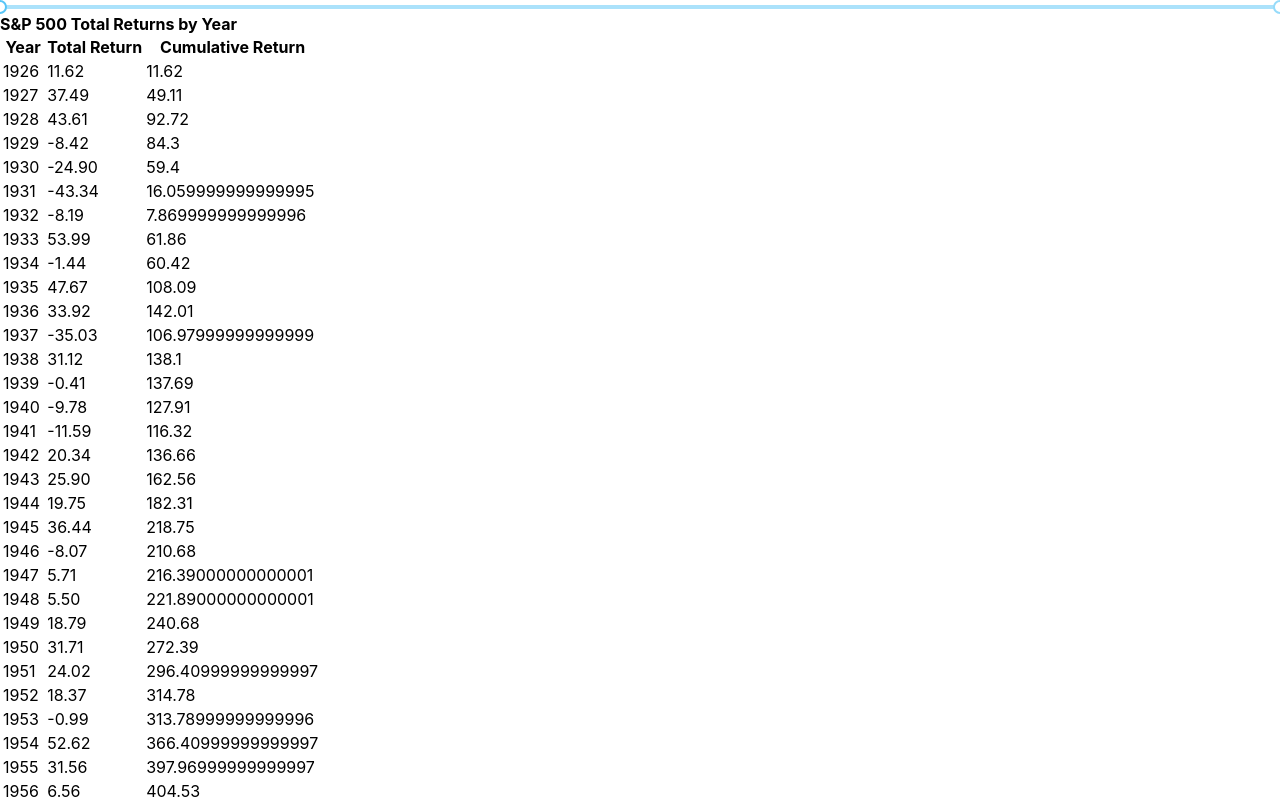
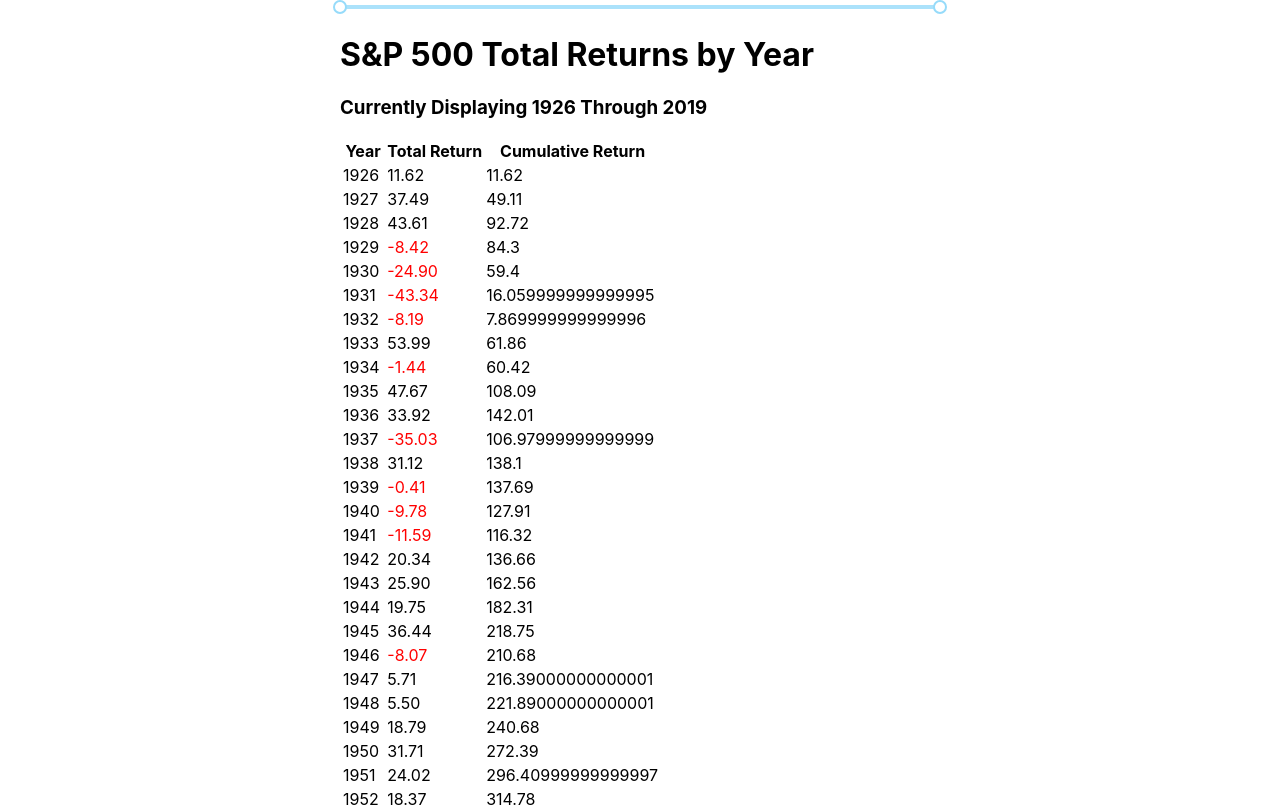
Before and after one commit to malekadair/range-slider, a React (Create React App) app: page / in a window 1280 px wide. Shown: the top 807 px of the page. Built offline with nearby package versions, Linux system fonts and the light colour scheme.

Commit message:
started styling. Finished with all features, but have a bug with displayed market returns.

```diff
--- a/package.json
+++ b/package.json
@@ -1,4 +1,5 @@
 {
+  "homepage": "http://malekadair.github.io/range-slider",
   "name": "range-slider",
   "version": "0.1.0",
   "private": true,
@@ -6,6 +7,7 @@
     "@testing-library/jest-dom": "^5.11.4",
     "@testing-library/react": "^11.1.0",
     "@testing-library/user-event": "^12.1.10",
+    "gh-pages": "^3.1.0",
     "rc-slider": "^9.6.1",
     "react": "^17.0.1",
     "react-dom": "^17.0.1",
@@ -13,6 +15,8 @@
     "web-vitals": "^0.2.4"
   },
   "scripts": {
+    "predeploy": "npm run build",
+    "deploy": "gh-pages -d build",
     "start": "react-scripts start",
     "build": "react-scripts build",
     "test": "react-scripts test",
--- a/src/App.css
+++ b/src/App.css
@@ -1,38 +1,8 @@
-.App {
-  text-align: center;
-}
-
-.App-logo {
-  height: 40vmin;
-  pointer-events: none;
-}
-
-@media (prefers-reduced-motion: no-preference) {
-  .App-logo {
-    animation: App-logo-spin infinite 20s linear;
-  }
-}
-
-.App-header {
-  background-color: #282c34;
-  min-height: 100vh;
+.appContainer {
+  widows: 100%;
+  max-width: 600px;
   display: flex;
   flex-direction: column;
-  align-items: center;
   justify-content: center;
-  font-size: calc(10px + 2vmin);
-  color: white;
+  margin: auto;
 }
-
-.App-link {
-  color: #61dafb;
-}
-
-@keyframes App-logo-spin {
-  from {
-    transform: rotate(0deg);
-  }
-  to {
-    transform: rotate(360deg);
-  }
-}
--- a/src/App.js
+++ b/src/App.js
@@ -7,9 +7,9 @@
 //todos:
 //[X] build table structure
 //[X] order data in ascending order
-//[ ] import and set up slider w/ range
-//[ ] filter range values onChange
-//[ ] acumulate totals for the cumulative column
+//[X] import and set up slider w/ range
+//[X] filter range values onChange
+//[X] acumulate totals for the cumulative column
 //[ ]
 
 class App extends Component {
@@ -22,9 +22,6 @@
       max: "",
       selectedRange: [],
     }
-    const Slider = require('rc-slider');
-    const createSliderWithTooltip = Slider.createSliderWithTooltip;
-    const Range = createSliderWithTooltip(Slider.Range);
 
   };
 
@@ -71,6 +68,7 @@
     this.setState({
       displayedMarketReturns: filteredReturns
     })
+    console.log('first results: ', this.state.displayedMarketReturns)
   }
 
   handleRangeChange = (values) => {
@@ -94,10 +92,11 @@
       // cumulativeTotal
     } = this.state
 
-    // console.log("returns: ", marketReturns)
-    // console.log([selectedRange[0], selectedRange[1]])
+    // console.log(displayedMarketReturns)
+    console.log('second results: ', displayedMarketReturns)
+
     return (
-      <div>
+      <div className="appContainer">
         <Range
           min={min}
           max={max}
@@ -108,8 +107,7 @@
         />
         <Table
           marketReturns={displayedMarketReturns}
-        // cumulativeTotal={cumulativeTotal}
-        // addCumulativeTotal={this.addCumulativeTotal}
+          selectedRange={selectedRange}
         />
       </div>
     )
--- a/src/components/Table.js
+++ b/src/components/Table.js
@@ -23,7 +23,8 @@
 		return (
 			<div id="product-list">
 				<header>
-					<strong>S&P 500 Total Returns by Year</strong>
+					<h1>S&P 500 Total Returns by Year</h1>
+					<h3>Currently Displaying {this.props.selectedRange[0]} Through {this.props.selectedRange[1]}</h3>
 				</header>
 				<table>
 					<thead>
@@ -43,17 +44,17 @@
 							// console.log("post", this.state.cumulativeTotal)
 
 							return (
-								// <TableRow
-								// 	index={index}
-								// 	marketReturn={marketReturn}
-								// 	cumulativeTotal={this.props.cumulativeTotal}
-								// 	addCumulativeTotal={this.props.addCumulativeTotal}
-								// />
-								<tr key={this.props.index}>
-									<td>{marketReturn.year}</td>
-									<td>{marketReturn.totalReturn}</td>
-									<td>{this.cumulativeTotal}</td>
-								</tr>
+								<TableRow
+									index={index}
+									marketReturn={marketReturn}
+									cumulativeTotal={this.cumulativeTotal}
+								// addCumulativeTotal={this.props.addCumulativeTotal}
+								/>
+								// <tr key={this.props.index}>
+								// 	<td>{marketReturn.year}</td>
+								// 	<td>{marketReturn.totalReturn}</td>
+								// 	<td>{this.cumulativeTotal}</td>
+								// </tr>
 
 							)
 						})}
--- a/src/components/TableRow.js
+++ b/src/components/TableRow.js
@@ -3,19 +3,18 @@
 class TableRow extends Component {
 	constructor(props) {
 		super(props)
-
+		// this.cumulativeTotal = props.cumulativeTotal
 		this.state = {
 
 		}
 	}
 
 	render() {
-		this.props.addCumulativeTotal(parseInt(this.props.marketReturn.totalReturn))
-
+		const { marketReturn } = this.props
 		return (
 			<tr key={this.props.index}>
-				<td>{this.props.marketReturn.year}</td>
-				<td>{this.props.marketReturn.totalReturn}</td>
+				<td>{marketReturn.year}</td>
+				<td style={marketReturn.totalReturn < 0 ? { color: 'red' } : {}}>{marketReturn.totalReturn}</td>
 				<td>{this.props.cumulativeTotal}</td>
 			</tr>
 		)
```
Also changed, not shown: 1 other file (tests, documents, lock files or other folders).
